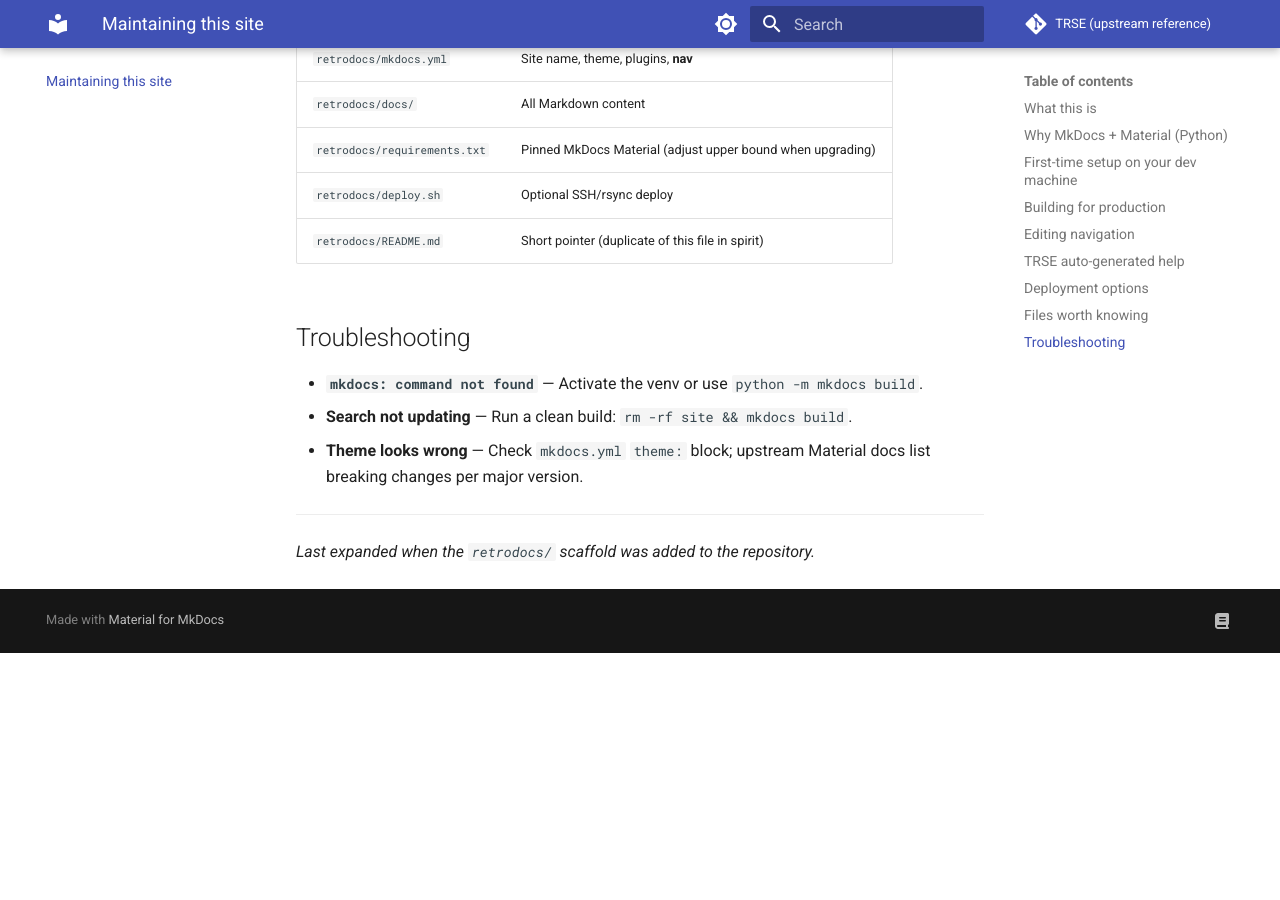
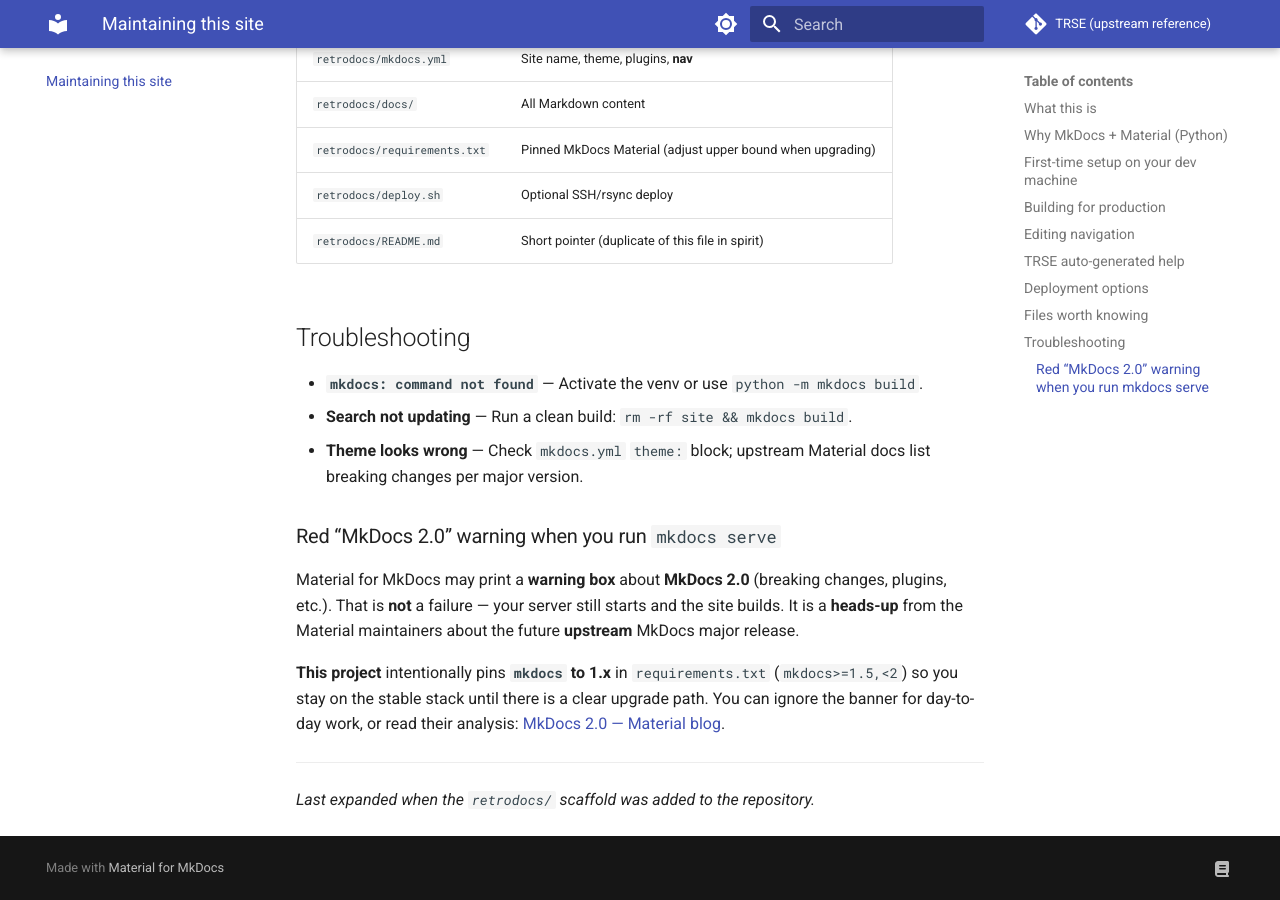
Before and after one commit to omiq/retrodocs, an MkDocs documentation site: the page built from docs/MAINTAINING.md, in a window 1280 px wide and 900 px high, scrolled down 1930 px. Built offline with MkDocs 1.6.1 and Material for MkDocs 9.7.7, drawn with Linux system fonts in a browser that asks for light colours; comment, search, counter and statistics services are not loaded; before the commit the page ends 2583 px from its top, so only the background shows below that.

Commit message:
retrodocs: pin mkdocs<2, document Material MkDocs 2.0 banner
Co-authored-by: Chris Garrett <chris@chrisg.com>

```diff
--- a/docs/MAINTAINING.md
+++ b/docs/MAINTAINING.md
@@ -72,6 +72,12 @@ TRSE’s IDE help lives in the **parent** repo (`resources/text/...`). This MkDo
 - **Search not updating** — Run a clean build: `rm -rf site && mkdocs build`.
 - **Theme looks wrong** — Check `mkdocs.yml` `theme:` block; upstream Material docs list breaking changes per major version.
 
+### Red “MkDocs 2.0” warning when you run `mkdocs serve`
+
+Material for MkDocs may print a **warning box** about **MkDocs 2.0** (breaking changes, plugins, etc.). That is **not** a failure — your server still starts and the site builds. It is a **heads-up** from the Material maintainers about the future **upstream** MkDocs major release.
+
+**This project** intentionally pins **`mkdocs` to 1.x** in `requirements.txt` (`mkdocs>=1.5,<2`) so you stay on the stable stack until there is a clear upgrade path. You can ignore the banner for day-to-day work, or read their analysis: [MkDocs 2.0 — Material blog](https://squidfunk.github.io/mkdocs-material/blog/2026/02/18/mkdocs-2.0/).
+
 ---
 
 *Last expanded when the `retrodocs/` scaffold was added to the repository.*
--- a/requirements.txt
+++ b/requirements.txt
@@ -2,4 +2,8 @@
 # Python 3.10+ recommended.
 #
 # Install:  python3 -m venv .venv && source .venv/bin/activate && pip install -r requirements.txt
+#
+# Pin MkDocs 1.x: MkDocs 2.0 will be a breaking change (Material prints an info banner about it).
+# This project stays on the MkDocs 1.x + Material 9.x stack until upstream provides a migration path.
+mkdocs>=1.5,<2
 mkdocs-material>=9.5,<10
```
Also changed, not shown: README.md (+2 -0 lines).
